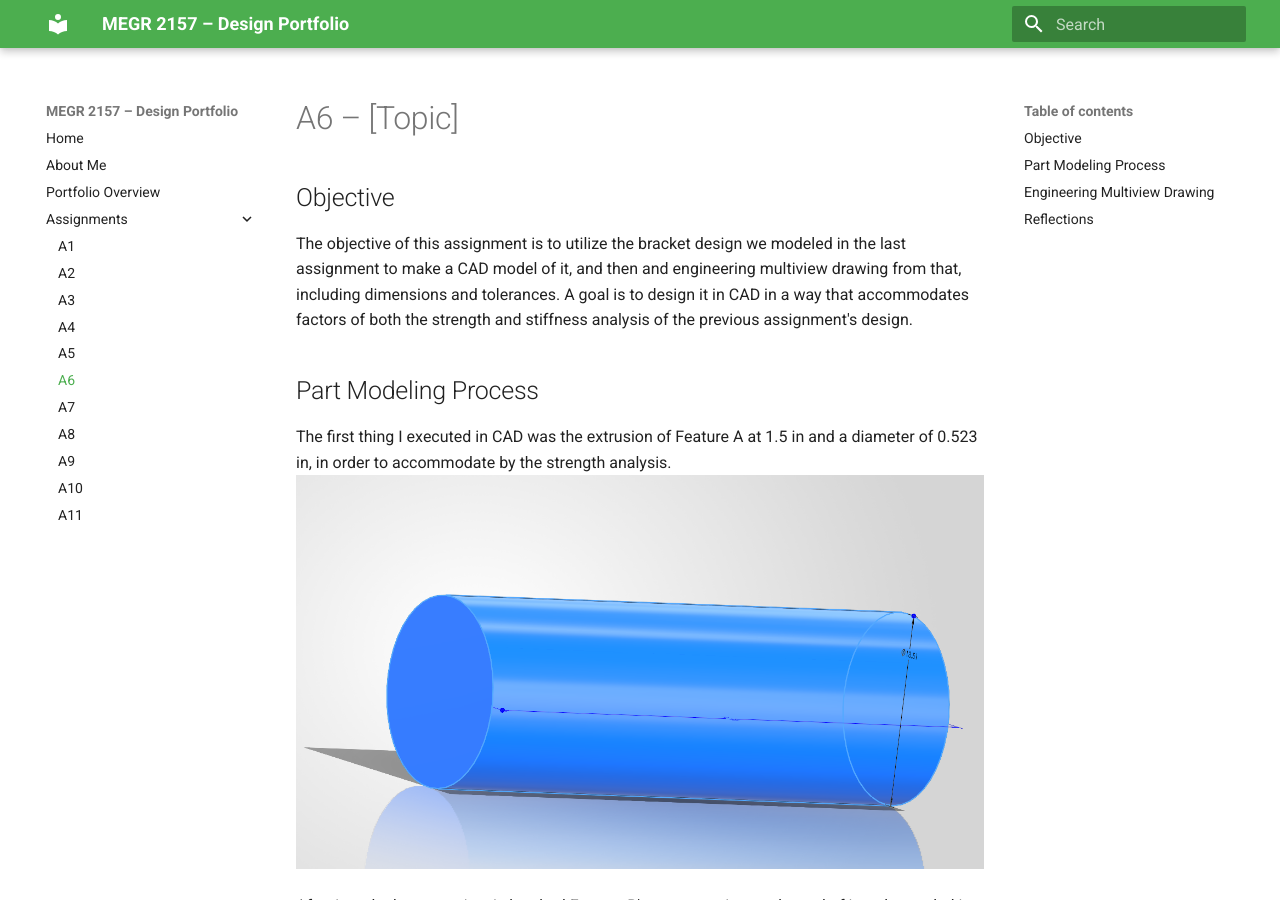
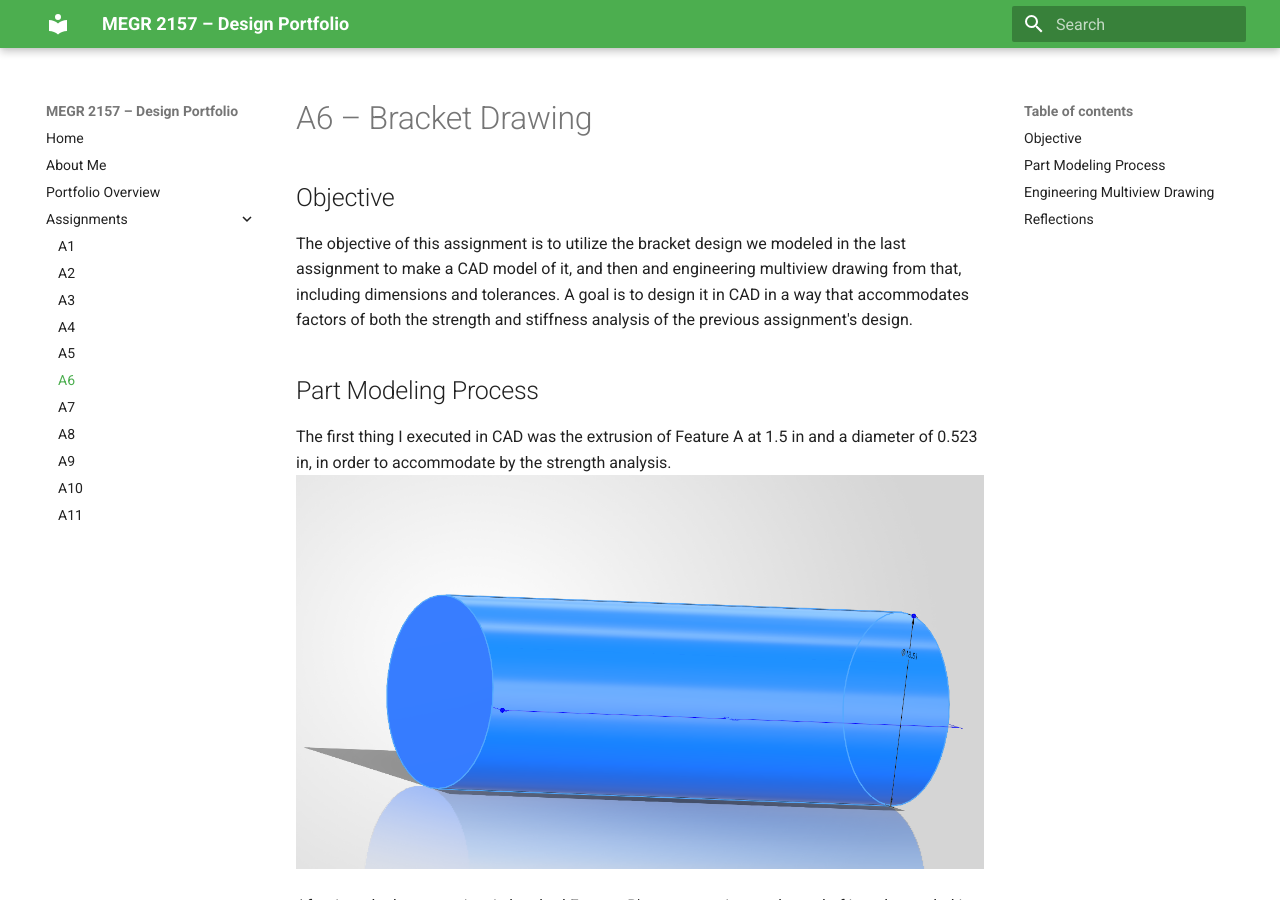
Before and after one commit to apaciore/megr2156-portfolio, an MkDocs documentation site: the page built from docs/assignments/A06/index.md, in a window 1280 px wide and 900 px high. Built offline with MkDocs 1.6.1 and Material for MkDocs 9.7.7, drawn with Linux system fonts in a browser that asks for light colours.

Commit message:
Change assignment title to 'Bracket Drawing'
Updated assignment title and clarified objective.

```diff
--- a/docs/assignments/A06/index.md
+++ b/docs/assignments/A06/index.md
@@ -1,4 +1,4 @@
-# A6 – [Topic]
+# A6 – Bracket Drawing
 
 ## Objective
 
```
